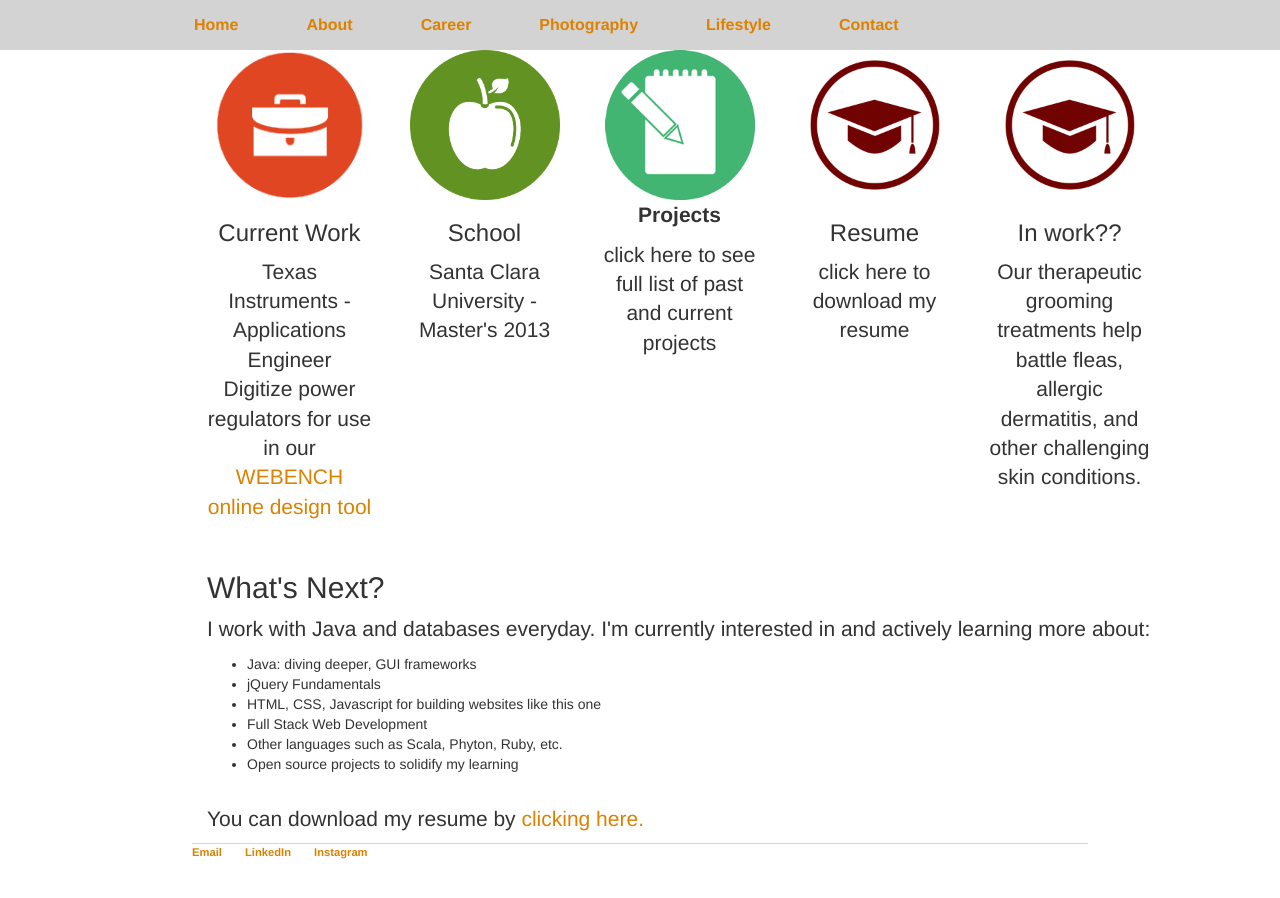
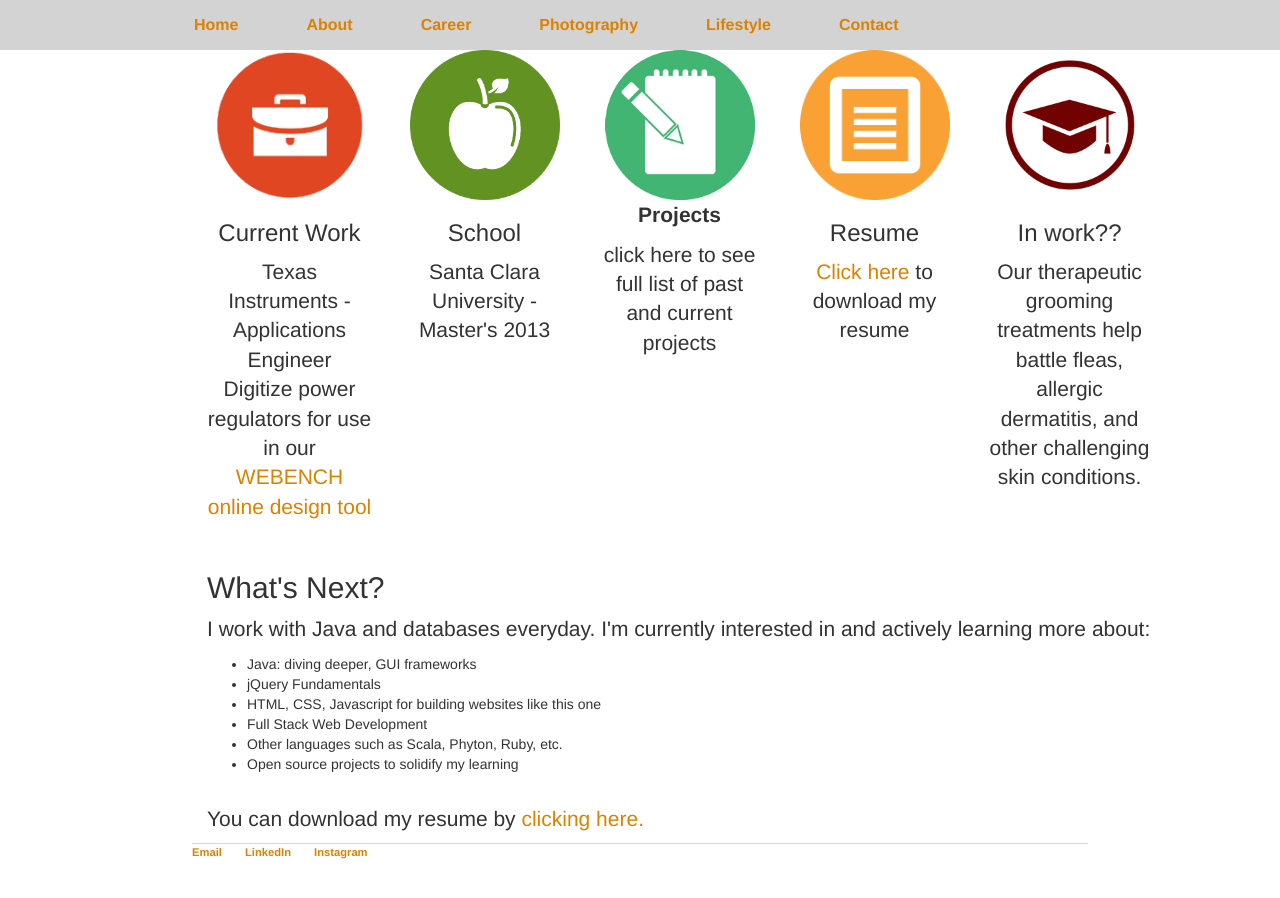
Before and after one commit to itsonlyjaz/itsonlyjaz.github.io, a Jekyll site: the page built from career/index.html, in a window 1280 px wide and 900 px high, scrolled down 626 px. Built offline with Jekyll 4.4.1, drawn with Linux system fonts in a browser that asks for light colours.

Commit message:
Update index.html

```diff
--- a/career/index.html
+++ b/career/index.html
@@ -38,9 +38,9 @@ title: jaz-marie
         </section>
 
        <section class="col-sm-6 col-sm-4 col-lg-2">
-            <img class="icon" src="school2.png" alt="Icon">
+            <a href="jlivingston_resume.pdf" target="_blank"><img class="icon" src="resume.png" alt="Icon"></a>
             <h3>Resume</h3>
-            <p>click here to download my resume</p>
+            <p><a href="jlivingston_resume.pdf" target="_blank">Click here</a> to download my resume</p>
         </section>
 
        <section class="col-sm-6 col-sm-4 col-lg-2">
```
